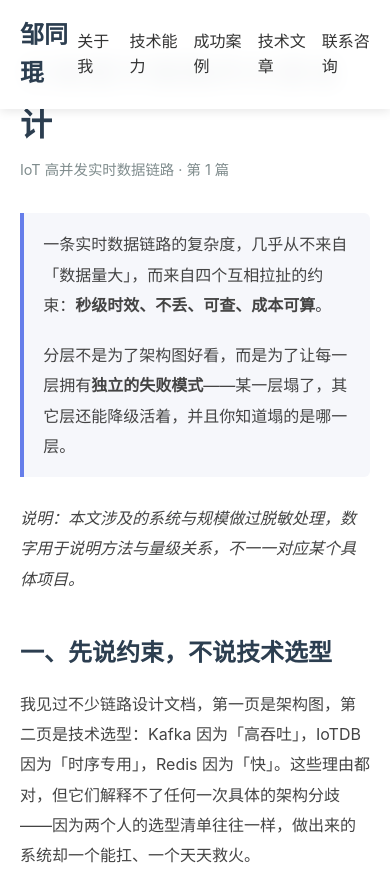
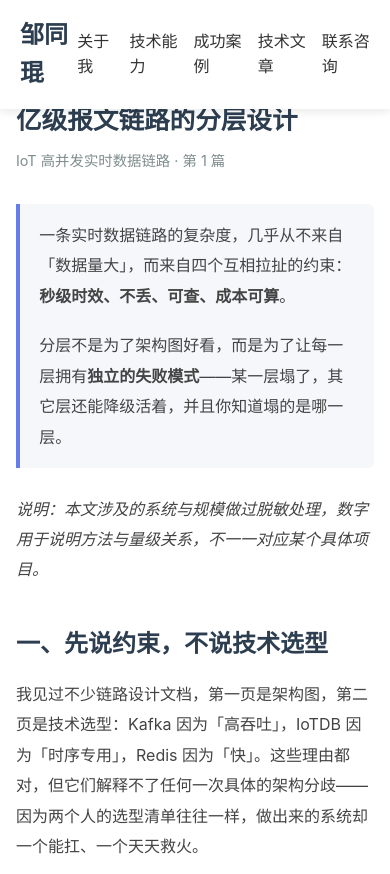
Before and after one commit to ztkyaojiayou/ztkyaojiayou.github.io, a plain HTML site: page tech/iot-data/01-architecture.html in a window 390 px wide. Shown: the top 874 px of the page. Drawn offline with Linux system fonts and the light colour scheme; a web font is replaced by a local one.

Commit message:
正文页上内边距 3rem → 120px，修复标题被固定导航栏遮挡

```diff
--- a/styles/blog-style.css
+++ b/styles/blog-style.css
@@ -126,8 +126,8 @@
   margin-left: 0.5rem;
 }
 
-/* ===== 正文页（第 1 篇真文章时启用） ===== */
-.post-body { max-width: 800px; margin: 0 auto; padding: 3rem 20px 100px; }
+/* ===== 正文页 ===== */
+.post-body { max-width: 800px; margin: 0 auto; padding: 120px 20px 100px; }
 .post-body h1 { font-size: 2rem; color: #2c3e50; margin-bottom: 0.5rem; }
 .post-body .post-meta { color: #7f8c8d; font-size: 0.9rem; margin-bottom: 2rem; }
 .post-body h2 { font-size: 1.5rem; text-align: left; margin: 2.5rem 0 1rem; }
@@ -203,4 +203,6 @@
   .page-hero .hero-content h1 { font-size: 1.8rem; }
   .article-list { margin: -30px 1rem 0; padding: 1.5rem; }
   .blog-post { padding-bottom: 60px; }
+  .post-body { padding: 100px 16px 60px; }
+  .post-body h1 { font-size: 1.6rem; }
 }
```
